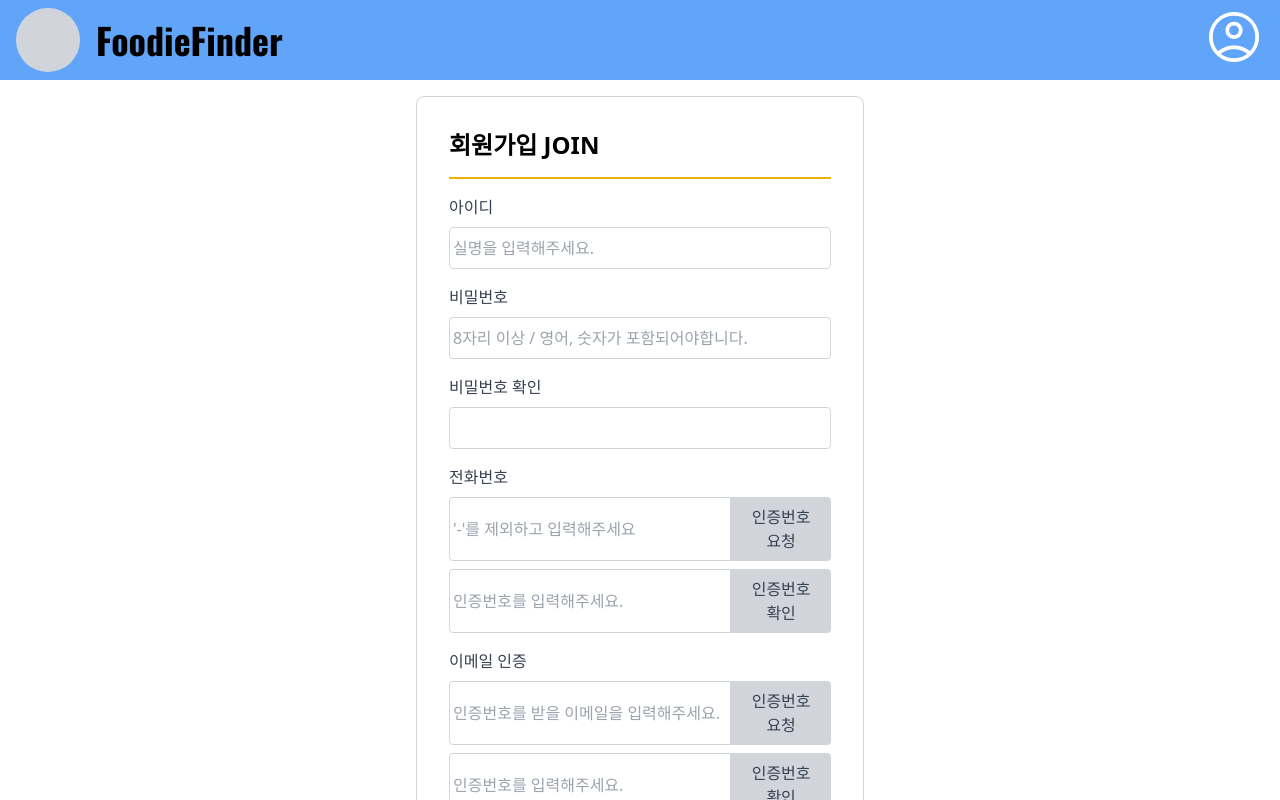
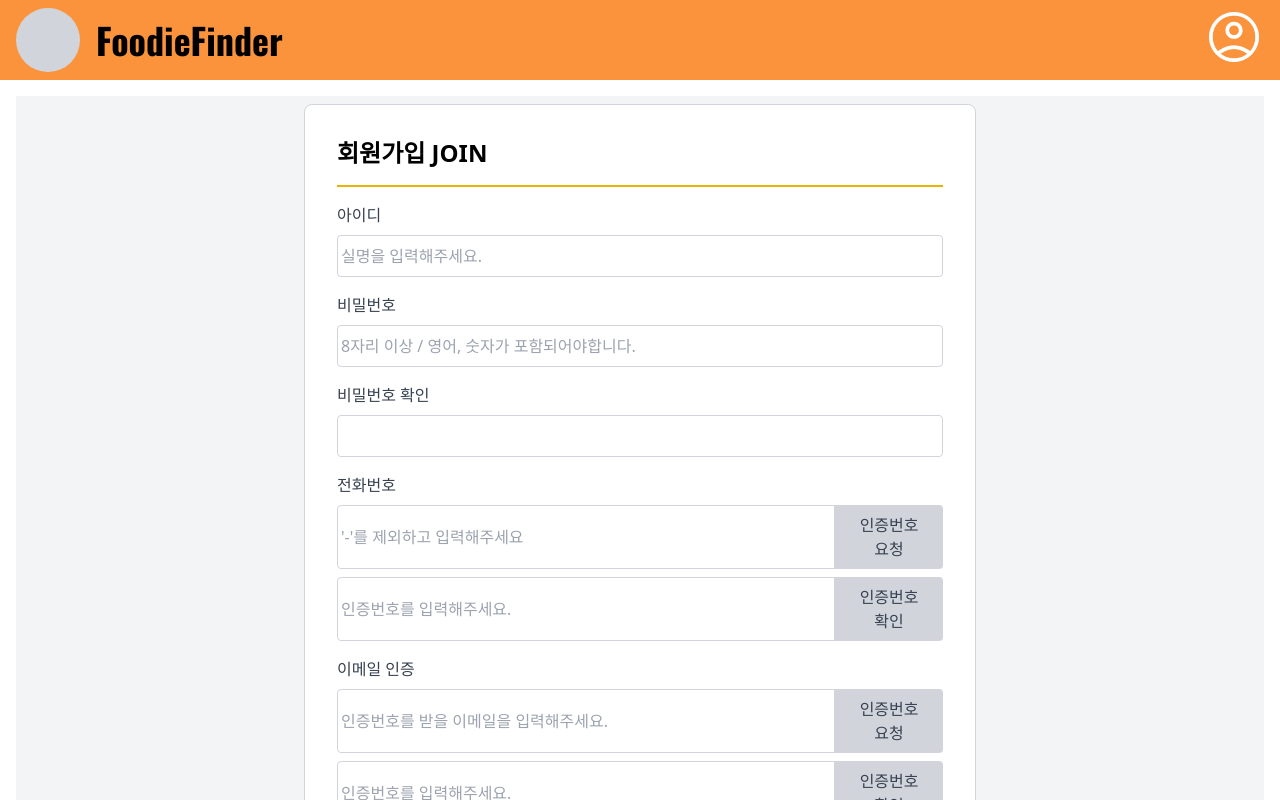
Before and after one commit to caterpillar-butler/futcher-client, a React (Create React App) app: page /register in a window 1280 px wide. Shown: the top 800 px of the page. Built offline with nearby package versions, Linux system fonts and the light colour scheme; no server answers.

Commit message:
test | self hosted runner

```diff
--- a/package.json
+++ b/package.json
@@ -4,6 +4,7 @@
   "private": true,
   "dependencies": {
     "axios": "^1.7.2",
+    "nth-check": "^2.1.1",
     "react": "^18.3.1",
     "react-dom": "^18.3.1",
     "react-icons": "^5.2.1",
--- a/src/components/common/RegisterHeader.jsx
+++ b/src/components/common/RegisterHeader.jsx
@@ -9,7 +9,7 @@ export default function HeaderRegister() {
   };
 
   return (
-    <header className="bg-blue-400 text-white p-4 h-20 flex items-center justify-between relative">
+    <header className="bg-orange-400 text-white p-4 h-20 flex items-center justify-between relative">
       <div className="flex items-center">
         <div className="bg-gray-300 rounded-full h-16 w-16 mr-4"></div>
         <Link to="/" className="text-4xl font-bold text-black oswald-unique">
--- a/src/components/form/RegisterForm.jsx
+++ b/src/components/form/RegisterForm.jsx
@@ -1,6 +1,7 @@
 export default function RegisterForm({ formData, handleChange, handleSubmit }) {
   return (
-    <div className="max-w-md mx-auto bg-white p-8 border border-gray-300 rounded-lg">
+    <div className="flex justify-center items-center min-h-screen bg-gray-100 py-2">
+      <div className="w-full max-w-2xl mx-4 bg-white p-8 border border-gray-300 rounded-lg">
         <h2 className="text-2xl font-bold mb-4">회원가입 JOIN</h2>
         <div className="border-b-2 border-yellow-500 mb-4"></div>
         <form onSubmit={handleSubmit}>
@@ -157,5 +158,6 @@ export default function RegisterForm({ formData, handleChange, handleSubmit }) {
           </button>
         </form>
       </div>
+    </div>
   );
 }
```
Also changed, not shown: 1 other file (tests, documents, lock files or other folders). Lines whose indentation alone changed are shown as unchanged.
